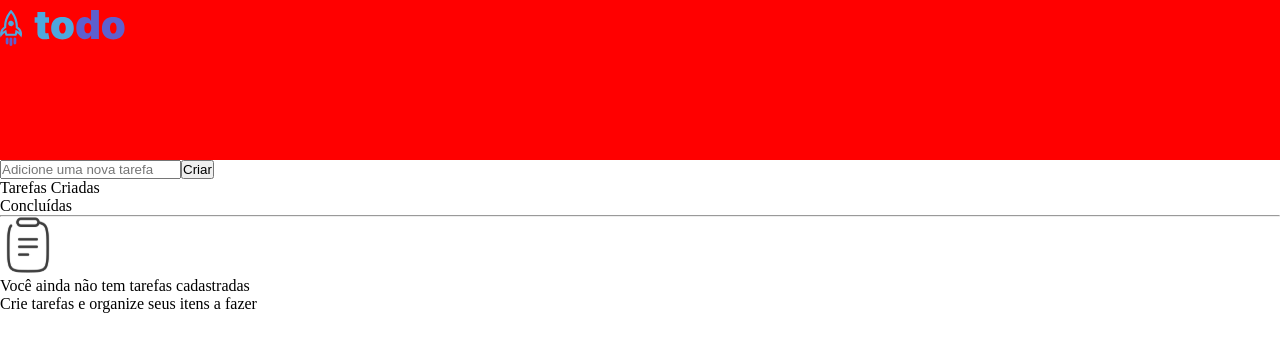
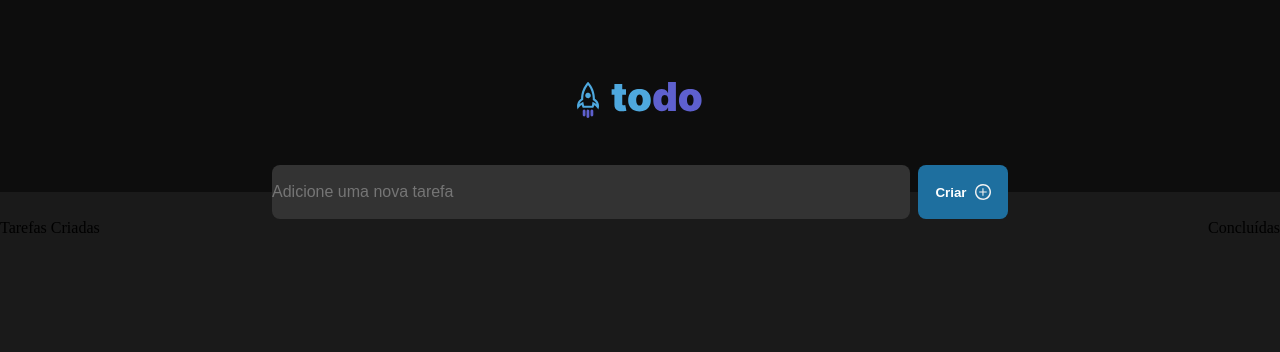
Before and after one commit to maathzzz/to-do-list-react, a React (Vite) app: page / in a window 1280 px wide. Shown: the top 352 px of the page. Built offline with nearby package versions, Linux system fonts and the light colour scheme.

Commit message:
feat: add and delete tasks

```diff
--- a/index.html
+++ b/index.html
@@ -4,7 +4,7 @@
     <meta charset="UTF-8" />
     <link rel="icon" type="image/svg+xml" href="/src/assets/rocket.svg" />
     <meta name="viewport" content="width=device-width, initial-scale=1.0" />
-    <title>To-do List</title>
+    <title>To do List</title>
   </head>
   <body>
     <div id="root"></div>
--- a/src/App.css
+++ b/src/App.css
@@ -1,5 +1,80 @@
+body {
+    background: var(--gray-600);
+}
+
 header {
     width: 100%;
-    height: 10rem;
-    background: red;
+    height: 12rem;
+    background: var(--gray-700);
+
+    display: flex;
+    justify-content: center;
+    align-items: center;
 }
+
+.form {
+    display: flex;
+    justify-content: center;
+    position: relative;
+    margin-top: -1.688rem;
+}
+
+.form input {
+    width: 39.875rem;
+    height: 3.375rem;
+
+    background: var(--gray-400);
+    color: var(--gray-100);
+    border-radius: 8px;
+    border: none;
+    font-size: 1rem;
+}
+
+.form button {
+    width: 5.625rem;
+    margin-left: 0.5rem;
+    display: flex;
+    align-items: center;
+    justify-content: center;
+    border-radius: 8px;
+
+    background: var(--bluedark);
+    color: var(--white);
+
+    font-weight: bolder;
+    border: none;
+    cursor: pointer;
+
+    transition: 200ms;
+}
+
+.form button img {
+    margin-left: 0.5rem;
+}
+
+.form button:hover{
+    background: var(--blue);
+}
+
+.todoStats{
+    display: flex;
+    justify-content: space-between;
+}
+
+.tasksContainer {
+    display: flex;
+    justify-content: center;
+    margin-top: 1rem;
+}
+
+.tasks {
+    display: flex;
+    justify-content: center;
+    flex-direction: column;
+    width: 46rem;
+}
+
+.todoStats {
+    display: flex;
+    justify-content: space-between;
+}
--- a/src/App.jsx
+++ b/src/App.jsx
@@ -1,35 +1,64 @@
+import { TaskCard } from './components/TaskCard'
 import todoLogo from './assets/Logo.svg'
 import clipboard from './assets/Clipboard.svg'
+import plus from './assets/plus.svg'
 
 import './global.css'
 import './App.css'
+import { useState } from 'react'
+import { useEffect } from 'react'
 
 function App() {
+  const [ newTask, setNewTask ] = useState('');
+  const [ tasks, setTasks ] = useState([]);
+
+  function handleNewTask(){
+
+    const newId = Math.floor(Math.random() * 100000000000)
+
+    const task = {
+      id: newId,
+      content: newTask,
+      isFinished: false,
+    };
+
+    setTasks(prevState => [...prevState, task]);
+    setNewTask('');
+  }
 
   return (
     <div className="App">
         <header>
           <img src={todoLogo} />
         </header>
-        <main>
-          <form>
-            <input placeholder='Adicione uma nova tarefa'></input>
-            <button> Criar </button>
-          </form>
-          <div className="todoStats">
-            <p> Tarefas Criadas </p>
-            <p> Concluídas  </p>
+        <div className="form">
+            <input
+              placeholder='Adicione uma nova tarefa'
+              onChange={e => setNewTask(e.target.value)}
+              value={newTask}
+            />
+            <button type='button' onClick={handleNewTask}> Criar <img src={plus}/> </button>
+        </div>
+        <div className="todoStats">
+              <p> Tarefas Criadas </p>
+              <p> Concluídas  </p>
+            </div>
+        <div className="tasksContainer">
+          <div className="tasks">
+            {tasks.map(task => (
+              <TaskCard
+                key={task.id}
+                content={task.content}
+                isFinished={task.isFinished}
+                onDelete={() => setTasks(prevState => prevState.filter(t => t.id !== task.id))}
+                onKeyPress={(event) =>{
+                  event.key === "Enter" && sendMessage();
+                }}
+              />
+            ))}
           </div>
-          <hr></hr>
-
-          <div className="todoNoTasks">
-            <img src={clipboard}></img>
-            <p> Você ainda não tem tarefas cadastradas </p>
-            <p> Crie tarefas e organize seus itens a fazer </p>
-          </div>
-        </main>
+        </div>
     </div>
   )
 }
-
 export default App
--- /dev/null
+++ b/src/components/TaskCard.css
@@ -0,0 +1,40 @@
+.card {
+    width: 100%;
+    height: 4.5rem;
+
+    background: var(--gray-400);
+    color: var(--gray-200);;
+
+    border-radius: 8px;
+    margin-top: 10px;
+    margin-bottom: 20px;
+
+    display: flex;
+    align-items: center;
+}
+
+.card input {
+    margin-left: 1rem;
+    cursor: pointer;
+    width: 1rem;
+    height: 1rem;
+}
+
+.card p {
+    font-size: 18px;
+    margin-left: 1rem;
+}
+
+.card button {
+    background: transparent;
+    border: none;
+    cursor: pointer;
+    margin-right: 1rem;
+    align-items: end;
+}
+
+.card button img{
+    width: 2rem;
+    height: 2rem;
+    justify-content: end;
+}
--- /dev/null
+++ b/src/components/TaskCard.jsx
@@ -0,0 +1,23 @@
+import trash from '../assets/trash.svg';
+import React, { useState } from 'react';
+import './TaskCard.css';
+
+export function TaskCard({ content, onDelete }) {
+  const [isFinished, setIsFinished] = useState(false);
+
+  const handleCheckboxChange = (event) => {
+    setIsFinished(event.target.checked);
+  };
+
+  const contentStyle = {
+    textDecoration: isFinished ? 'line-through' : 'none',
+  };
+
+  return (
+    <div className="card">
+      <input type='checkbox' onChange={handleCheckboxChange} />
+      <p style={contentStyle}>{content}</p>
+      <button type='button' onClick={onDelete}><img src={trash}/></button>
+    </div>
+  );
+}
```
Also changed, not shown: src/assets/plus.svg (added), src/assets/trash.svg (added).
